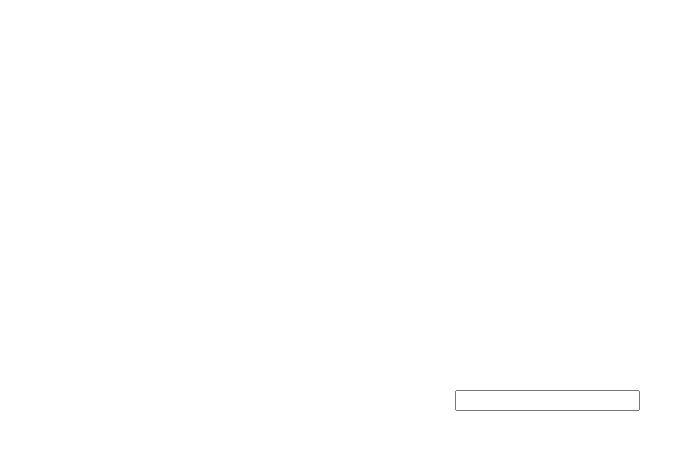
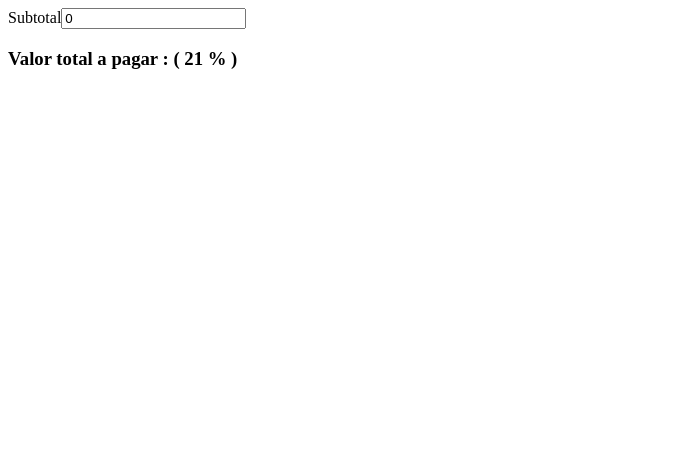
Before and after one commit to GelaLez/cursovue, a Vue app: page / in a window 1280 px wide. Shown: the top 450 px of the page, without its empty margins (0-694 px from the left). Built offline with nearby package versions, Linux system fonts and the light colour scheme.

Commit message:
directivas con valores

```diff
--- a/src/components/ComputedExample.vue
+++ b/src/components/ComputedExample.vue
@@ -1,27 +1,44 @@
+<!--
 <template>
     <div>
         <input type="text" v-model="message" />
         <h3> {{ message }} </h3>
-        <h3>{{ reverse }}</h3>
+        <h3> {{ reverse }} </h3>
     </div>
 </template>
 
-<script lang="ts">
-import { defineComponent } from 'vue';
+<script lang="ts" setup>
+import { ref, Ref, computed } from 'vue';
 
-export default defineComponent({
-    name: 'ComputedExample',
-    data() {
-        return {
-            message: ''
-        }
-    },
-    computed: {
-        reverse():string {
-            return this.message.split('').reverse().join('')
-        }
-    }
-})
+let message: Ref<string> = ref('')
+const reverse = computed(() => message.value.split('').reverse().join(''))
+</script>
+
+<style scoped>
+.input {
+    border-color: aqua;
+}
+</style>
+ -->
+
+
+
+<template>
+    <div>
+        <label v-custom-size="40" >Subtotal</label>
+        <input type="number" v-model="subtotal">
+        <h3 v-custom-size="100">Valor total a pagar : {{totalVat}} ( {{vat}} % ) </h3>
+    </div>
+</template>
+
+<script lang="ts" setup>
+import { computed, Ref, ref } from 'vue'
+
+const vat = 21
+const subtotal: Ref<number> = ref(0)
+const totalVat = computed(() => { (vat * subtotal.value) / 100 })
+
+
 </script>
 
 <style scoped></style>
--- a/src/components/PostListComunicacionVertical.vue
+++ b/src/components/PostListComunicacionVertical.vue
@@ -5,6 +5,7 @@
 </template>
 
 <script lang="ts" setup>
+
 import PostDetail from '../components/PostDetailsComunicacionVertical.vue'
 
 interface IPost {
@@ -21,9 +22,9 @@ let info: Array<IPost> = [
 ]
 
 
-  function showAlert(msg:string) {
+function showAlert(msg: string) {
     alert(msg)
-  }
+}
 
 </script>
 
--- a/src/main.ts
+++ b/src/main.ts
@@ -1,6 +1,18 @@
 import { createApp } from 'vue'
 import App from './App.vue'
 
-import './assets/main.css'
+// import './assets/main.css'
+// directivas personalizadas
+const app = createApp(App)
+app.directive('font-size', {
+    beforeMount: (el, binding) => {
+        el.style.fontSize = '70px'
+    }
+})
+app.directive('custom-size', {
+    beforeMount: (el, binding) => {
+        el.style.fontSize = binding.value = 'px'
+    }
+})
 
-createApp(App).mount('#app')
+app.mount('#app')
```
